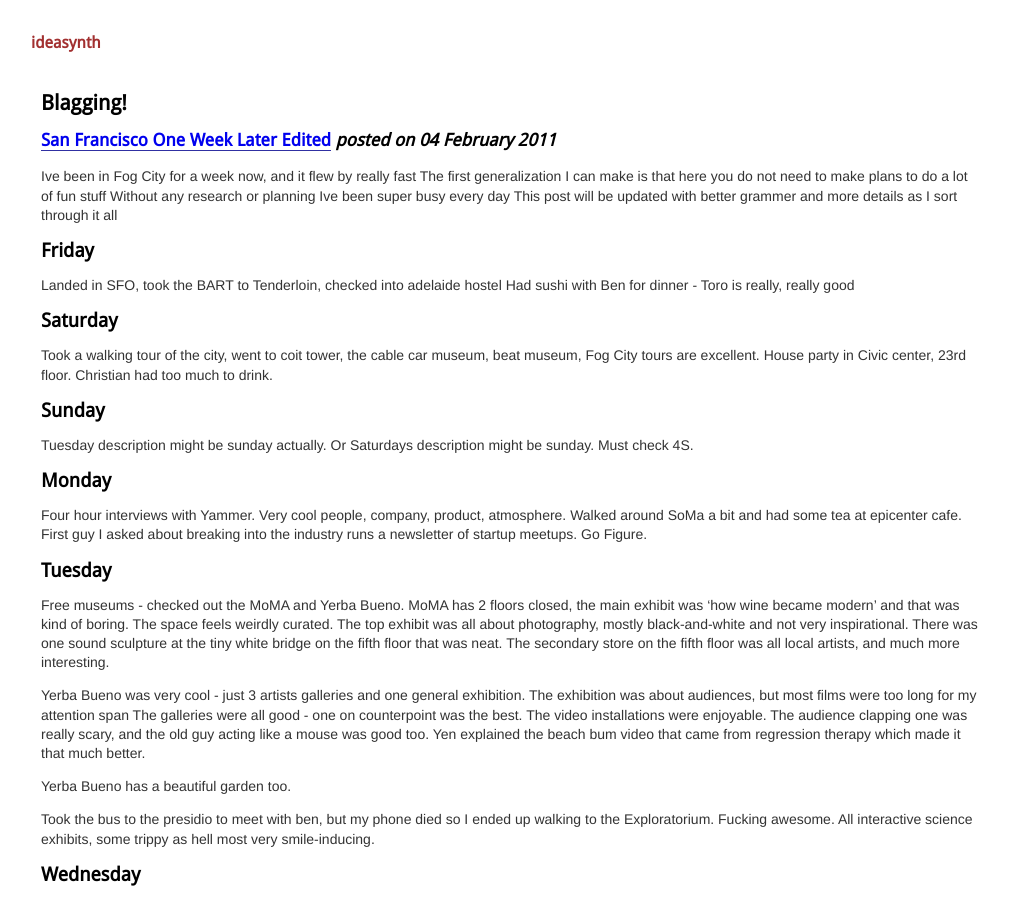
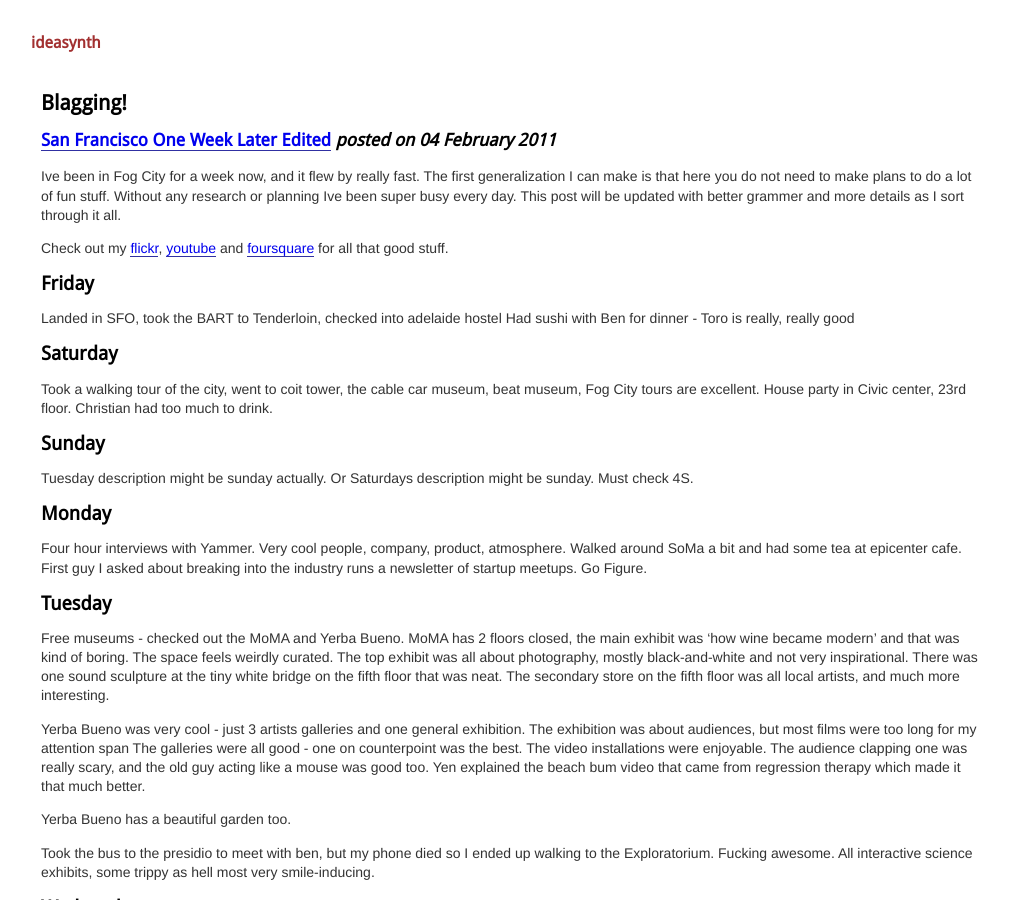
Before and after one commit to jedahan/jedahan.github.com, a Jekyll site: the page built from blog/index.html, in a window 1280 px wide and 900 px high. Shown: the whole window, without its empty margins (129-1138 px from the left). Built offline with Jekyll 4.4.1, drawn with Linux system fonts in a browser that asks for light colours.

Commit message:
add links

```diff
--- a/_posts/2011-02-04-san-francisco-one-week-later-edited.md
+++ b/_posts/2011-02-04-san-francisco-one-week-later-edited.md
@@ -1,7 +1,6 @@
-Ive been in Fog City for a week now, and it flew by really fast
-The first generalization I can make is that here you do not need to make plans to do a lot of fun stuff
-Without any research or planning Ive been super busy every day
-This post will be updated with better grammer and more details as I sort through it all
+Ive been in Fog City for a week now, and it flew by really fast. The first generalization I can make is that here you do not need to make plans to do a lot of fun stuff. Without any research or planning Ive been super busy every day. This post will be updated with better grammer and more details as I sort through it all.
+
+Check out my [flickr], [youtube] and [foursquare] for all that good stuff.
 
 Friday
 ------
@@ -63,3 +62,7 @@ Friday
   Gonna check out a coworking space to get some programming done before beers and dinner tonight.
   WTF san francisco. I just happen to come in on NextSpace Free Day + 4pm happy hour.
   Living here with no plans is just tooooo easy.
+
+[flickr]: http://www.flickr.com/photos/37234044@N07/
+[youtube]: http://www.youtube.com/jedahan
+[foursquare]: http://foursquare.com/jedahan
```
